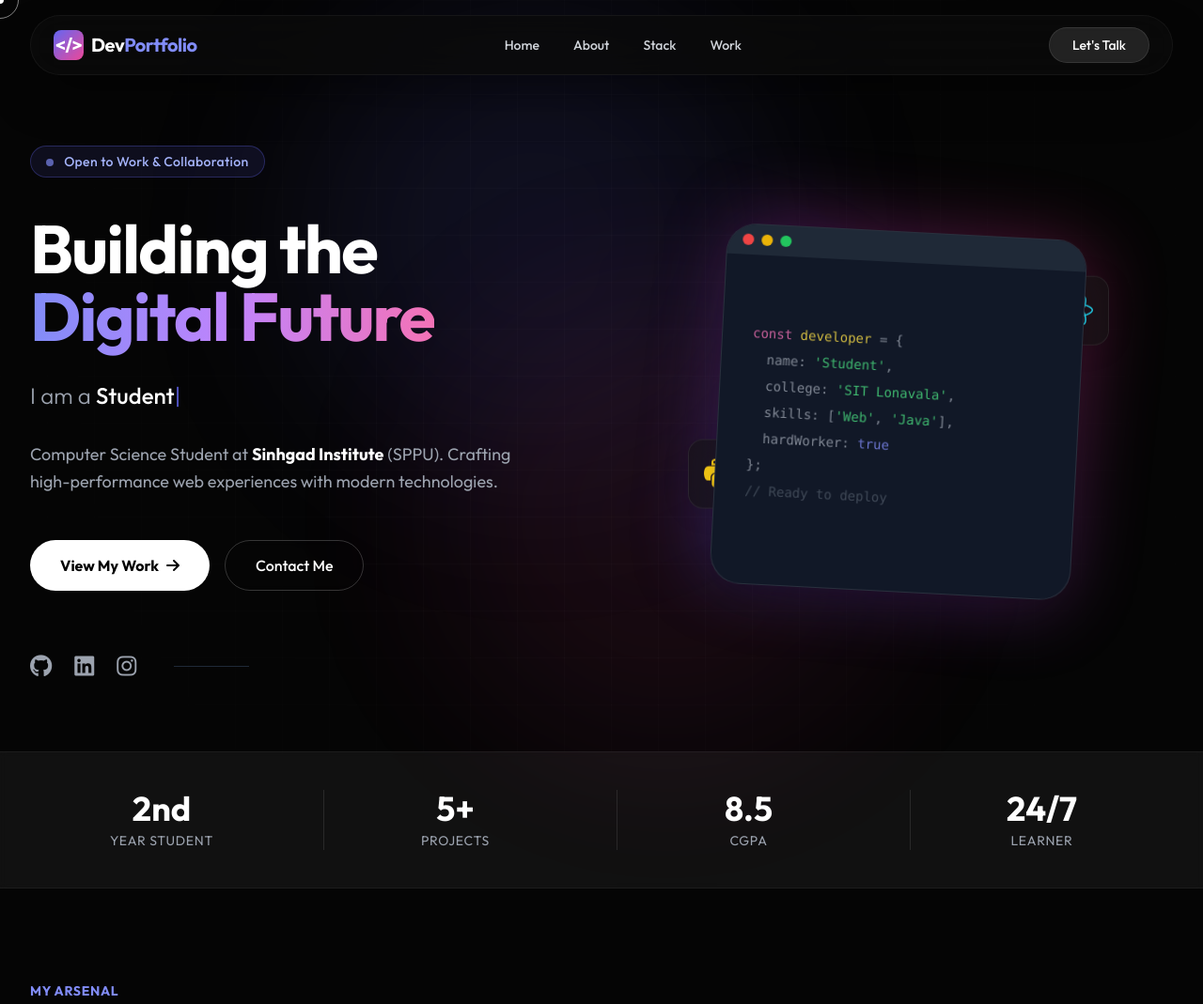
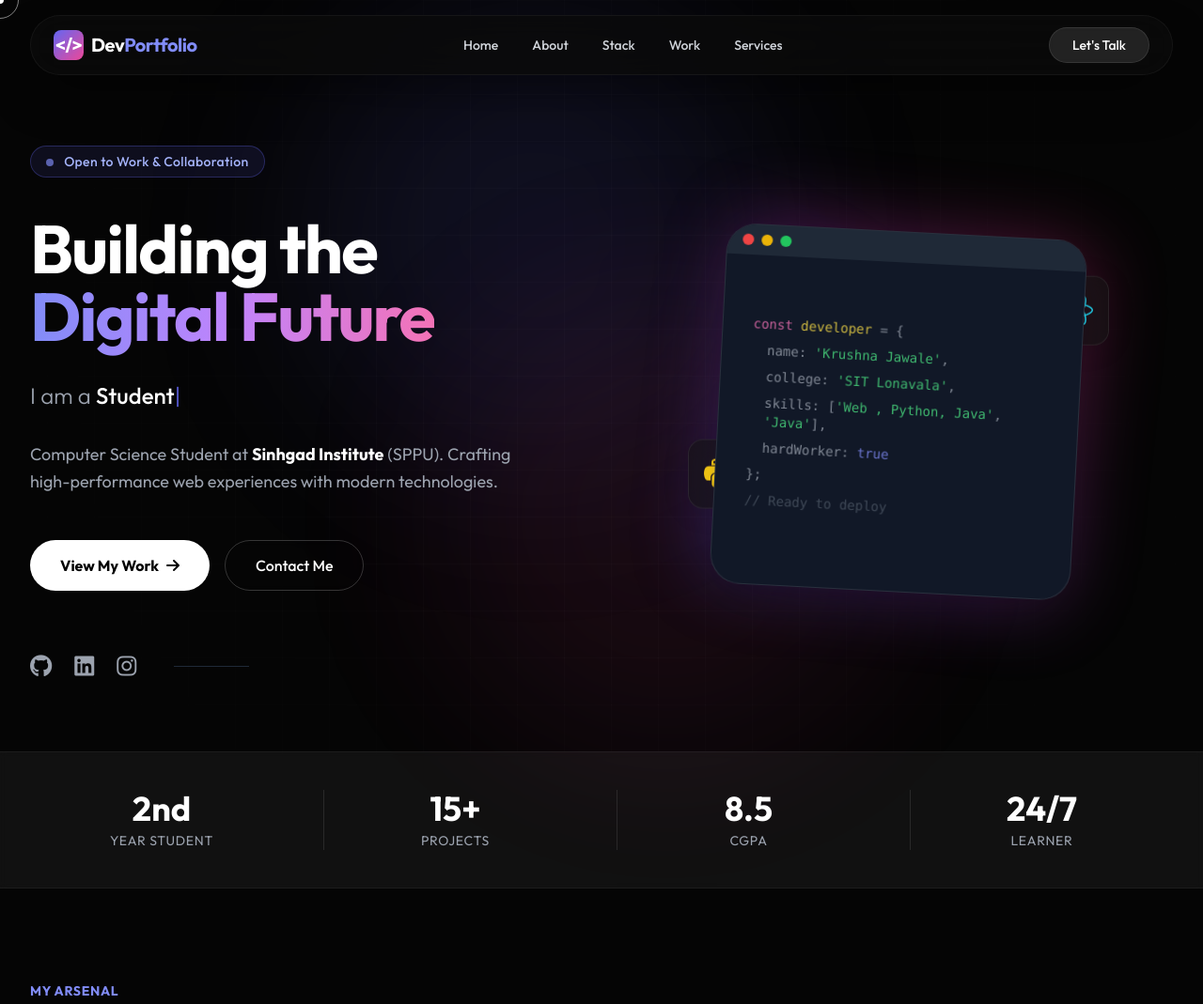
Before and after one commit to KrushnaJawale/render_test, a Flask app: page / in a window 1280 px wide. Shown: the top 1069 px of the page at 94% size. Run offline with Flask 3, Linux system fonts and the light colour scheme; some libraries are stand-ins or nearby versions.

Commit message:
Initial commit with project files

```diff
--- a/app.py
+++ b/app.py
@@ -1,10 +1,15 @@
 import os
-from flask import Flask, render_template,redirect, url_for
+import webbrowser, urllib.parse
+from flask import Flask, request, session,render_template,redirect, url_for
 
 # Initialize the Flask application
 app = Flask(__name__)
 # Set a secret key for session management (required for Flask sessions)
 app.secret_key = 'super_secret_tictactoe_key'
+
+
+
+
 
 @app.route('/')
 def index():
@@ -17,6 +22,23 @@ def projects():
 @app.route('/services')
 def services():
     return render_template('services.html')
+
+@app.route('/contact')
+def contact_send_email():
+    if request.method == 'POST':
+        name = request.form['name']
+        email = request.form['email']
+        message = request.form['message']
+        # Add code to send email here (using Flask-Mail or similar)
+        # For now, just print the received data
+        print(f"Received message from {name} ({email}): {message}")
+        # Encodes text and opens the default email app
+        params = urllib.parse.urlencode({'subject': f"Hello {name}", 'body': message})
+        webbrowser.open(f"mailto:{email}?{params}")
+
+# Run the Flask application
+
+
 
 
 
--- a/templates/index.html
+++ b/templates/index.html
@@ -166,7 +166,8 @@
                         <a href="#home" class="text-gray-300 hover:text-white hover:bg-white/5 px-4 py-2 rounded-full text-sm font-medium transition-all">Home</a>
                         <a href="#about" class="text-gray-300 hover:text-white hover:bg-white/5 px-4 py-2 rounded-full text-sm font-medium transition-all">About</a>
                         <a href="#skills" class="text-gray-300 hover:text-white hover:bg-white/5 px-4 py-2 rounded-full text-sm font-medium transition-all">Stack</a>
-                        <a href="#projects" class="text-gray-300 hover:text-white hover:bg-white/5 px-4 py-2 rounded-full text-sm font-medium transition-all">Work</a>
+                        <a href="{{ url_for('projects') }}" class="text-gray-300 hover:text-white hover:bg-white/5 px-4 py-2 rounded-full text-sm font-medium transition-all">Work</a>
+                        <a href="{{ url_for('services') }}" class="text-gray-300 hover:text-white hover:bg-white/5 px-4 py-2 rounded-full text-sm font-medium transition-all">Services</a>
                     </div>
                 </div>
 
@@ -188,7 +189,8 @@
                 <a href="#home" class="mobile-link text-gray-300 hover:text-white block px-3 py-3 rounded-lg text-base font-medium hover:bg-white/5">Home</a>
                 <a href="#about" class="mobile-link text-gray-300 hover:text-white block px-3 py-3 rounded-lg text-base font-medium hover:bg-white/5">About</a>
                 <a href="#skills" class="mobile-link text-gray-300 hover:text-white block px-3 py-3 rounded-lg text-base font-medium hover:bg-white/5">Stack</a>
-                <a href="#projects" class="mobile-link text-gray-300 hover:text-white block px-3 py-3 rounded-lg text-base font-medium hover:bg-white/5">Projects</a>
+                <a href="{{ url_for('projects') }}" class="mobile-link text-gray-300 hover:text-white block px-3 py-3 rounded-lg text-base font-medium hover:bg-white/5">Projects</a>
+                <a href="{{ url_for('services') }}" class="mobile-link text-gray-300 hover:text-white block px-3 py-3 rounded-lg text-base font-medium hover:bg-white/5">Services</a>
                 <a href="#contact" class="mobile-link text-indigo-400 block px-3 py-3 rounded-lg text-base font-bold hover:bg-white/5">Contact Me</a>
             </div>
         </div>
@@ -253,9 +255,9 @@
                             </div>
                             <div class="p-8 pt-12 w-full font-mono text-sm text-gray-400 space-y-2 opacity-80">
                                 <p><span class="text-pink-400">const</span> <span class="text-yellow-300">developer</span> = {</p>
-                                <p class="pl-4">name: <span class="text-green-400">'Student'</span>,</p>
+                                <p class="pl-4">name: <span class="text-green-400">'Krushna Jawale'</span>,</p>
                                 <p class="pl-4">college: <span class="text-green-400">'SIT Lonavala'</span>,</p>
-                                <p class="pl-4">skills: [<span class="text-green-400">'Web'</span>, <span class="text-green-400">'Java'</span>],</p>
+                                <p class="pl-4">skills: [<span class="text-green-400">'Web , Python, Java'</span>, <span class="text-green-400">'Java'</span>],</p>
                                 <p class="pl-4">hardWorker: <span class="text-indigo-400">true</span></p>
                                 <p>};</p>
                                 <p class="text-gray-600">// Ready to deploy</p>
@@ -287,7 +289,7 @@
                     <p class="text-sm text-gray-400 uppercase tracking-wider">Year Student</p>
                 </div>
                 <div class="group">
-                    <h3 class="text-4xl font-bold text-white mb-1 group-hover:text-pink-400 transition-colors">5+</h3>
+                    <h3 class="text-4xl font-bold text-white mb-1 group-hover:text-pink-400 transition-colors">15+</h3>
                     <p class="text-sm text-gray-400 uppercase tracking-wider">Projects</p>
                 </div>
                 <div class="group">
@@ -420,8 +422,8 @@
                     <span class="text-green-400 font-semibold tracking-wider uppercase text-sm">Portfolio</span>
                     <h2 class="text-3xl md:text-5xl font-bold text-white mt-2">Featured <span class="text-transparent bg-clip-text bg-gradient-to-r from-green-400 to-emerald-600">Works</span></h2>
                 </div>
-                <a href="#" class="hidden md:flex items-center gap-2 text-white hover:text-green-400 transition-colors font-medium">
-                    View All Repositories <i class="fas fa-arrow-right"></i>
+                <a href="{{ url_for('projects') }}" class="hidden md:flex items-center gap-2 text-white hover:text-green-400 transition-colors font-medium">
+                    View All Projects <i class="fas fa-arrow-right"></i>
                 </a>
             </div>
 
@@ -517,7 +519,7 @@
                     <p class="text-gray-400">Have an idea? I'm always open to discussing new projects and opportunities.</p>
                 </div>
 
-                <form class="space-y-6" onsubmit="event.preventDefault(); showMessage();">
+                <form class="space-y-6" method="POST" action="" onsubmit="event.preventDefault(); showMessage();">
                     <div class="grid grid-cols-1 md:grid-cols-2 gap-6">
                         <div class="group">
                             <label class="block text-sm font-medium text-gray-400 mb-2 group-focus-within:text-indigo-400 transition-colors">Name</label>
```
